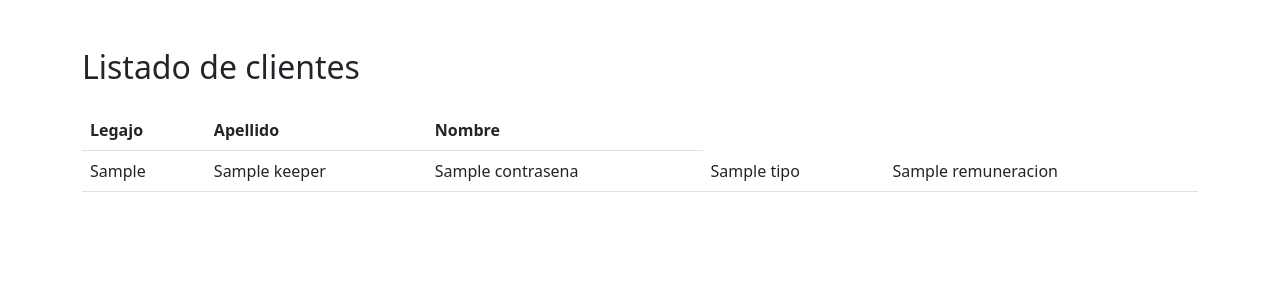
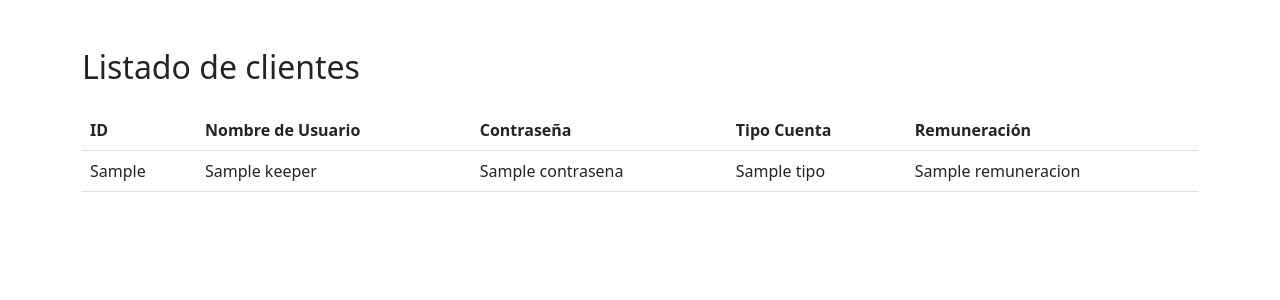
Before and after one commit to JuanDecoud/petHero-, a PHP site: template Views/List-allKeepers.php in a window 1280 px wide. Shown: the part 64-364 px from the top of the page. Run offline with PHP 8.4, Linux system fonts and the light colour scheme; the template is opened without the code that fills it: most values are stand-ins (such as "Sample title", 1, 10 or a date in 2020); some libraries are stand-ins or nearby versions.

Commit message:
fix View ListAllKeepers

```diff
--- a/Views/List-allKeepers.php
+++ b/Views/List-allKeepers.php
@@ -7,9 +7,11 @@
                <h2 class="mb-4">Listado de clientes</h2>
                <table class="table bg-light-alpha">
                     <thead>
-                         <th>Legajo</th>
-                         <th>Apellido</th>
-                         <th>Nombre</th>
+                         <th>ID</th>
+                         <th>Nombre de Usuario</th>
+                         <th>Contraseña</th>
+                         <th>Tipo Cuenta</th>
+                         <th>Remuneración</th>
                     </thead>
                     <tbody>
                          <?php
```
